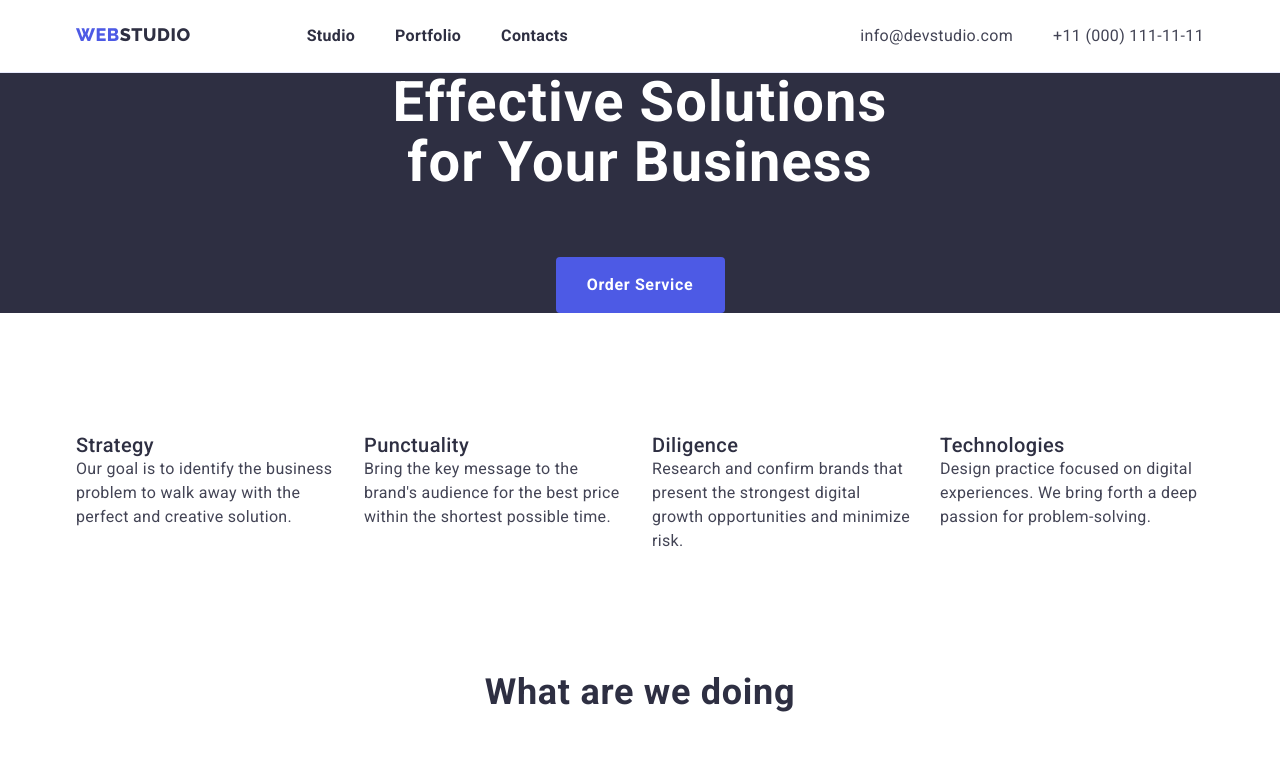
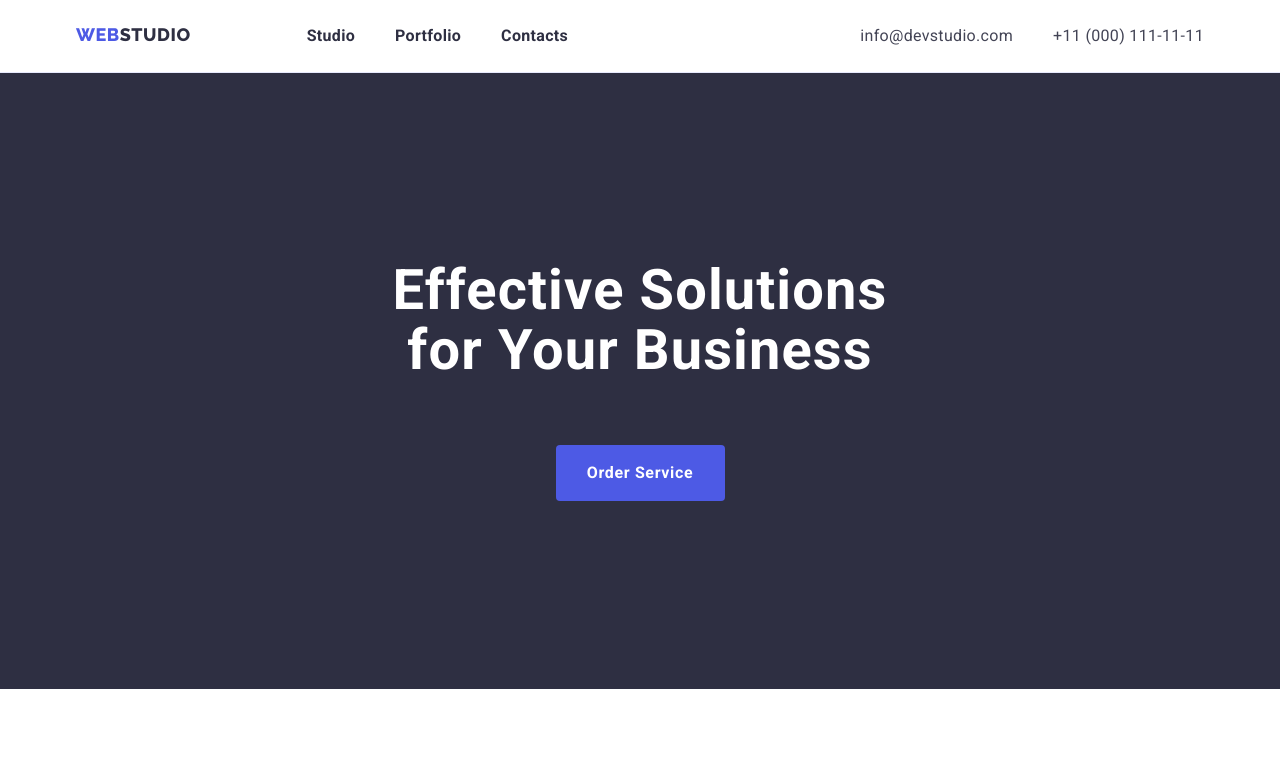
Before and after one commit to Rohochyi/goit-markup-hw-03, a plain HTML site: page index.html in a window 1280 px wide. Shown: the top 782 px of the page. Drawn offline with nearby package versions, Linux system fonts and the light colour scheme.

Commit message:
add padding

```diff
--- a/css/styles.css
+++ b/css/styles.css
@@ -132,7 +132,7 @@ ul {
 }
 
 .hero-title {
-  margin-top: 0;
+  padding-top: 188px;
   margin-bottom: 64px;
   font-weight: 600;
   font-size: 56px;
@@ -157,6 +157,7 @@ ul {
   min-height: 56px;
   border-radius: 4px;
   border: 1px solid transparent;
+  margin-bottom: 188px;
 }
 
 .hero-btn:hover,
```
